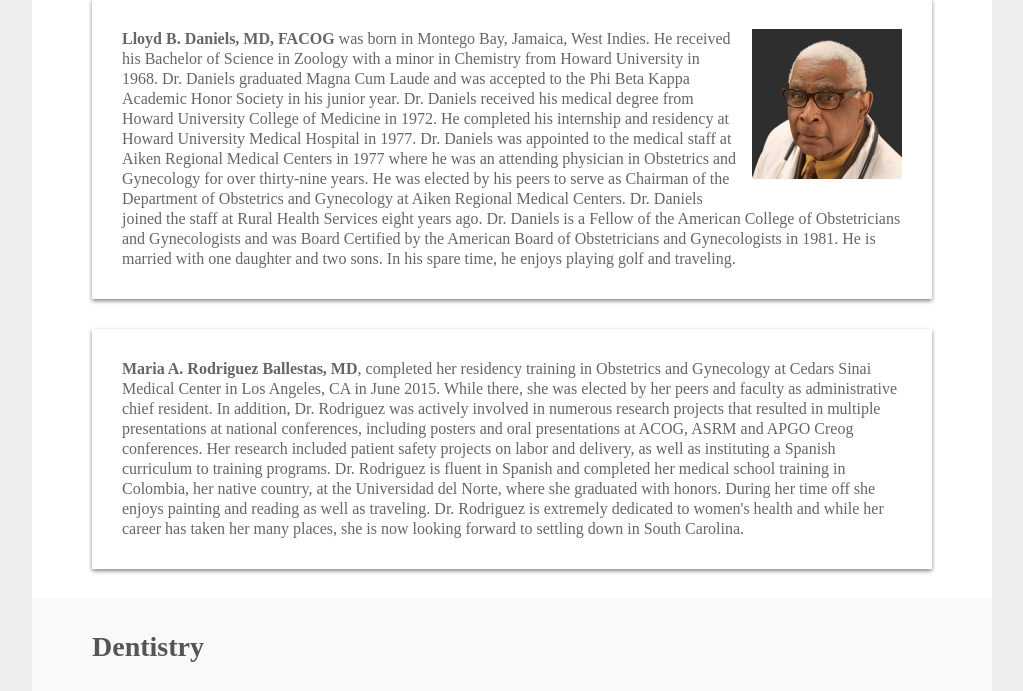
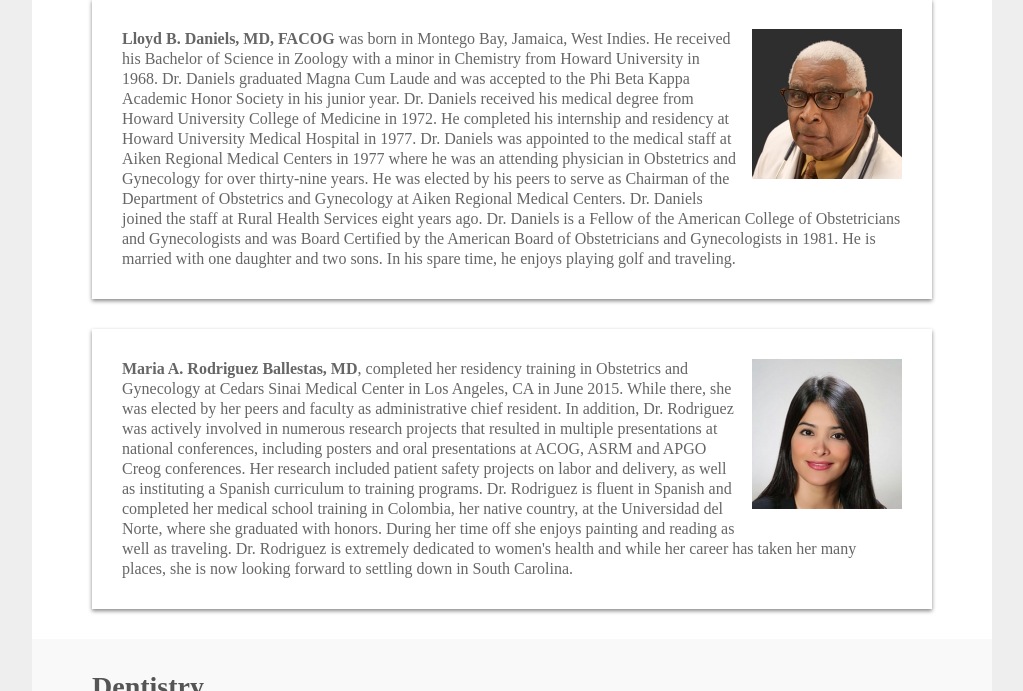
Before and after one commit to JesseNichols/RuralHealthServices, a PHP site: page /providers.php?language=1 in a window 1280 px wide. Shown: the part 5809-6500 px from the top of the page, without its empty margins (128-1151 px from the left). Run offline with PHP 8.4, Linux system fonts and the light colour scheme; some libraries are stand-ins or nearby versions.

Commit message:
Add image for Dr. Rodriguez and Physician Assistant section (including bio and image for Gerrald)

```diff
--- a/_includes/_content/_english/_home/providers.php
+++ b/_includes/_content/_english/_home/providers.php
@@ -84,7 +84,7 @@
             <p><img src="_images/staff/Daniels.jpg" alt="Lloyd B. Daniels, MD, FACOG"><b>Lloyd B. Daniels, MD, FACOG</b> was born in Montego Bay, Jamaica, West Indies. He received his Bachelor of Science in Zoology with a minor in Chemistry from Howard University in 1968. Dr. Daniels graduated Magna Cum Laude and was accepted to the Phi Beta Kappa Academic Honor Society in his junior year. Dr. Daniels received his medical degree from Howard University College of Medicine in 1972. He completed his internship and residency at Howard University Medical Hospital in 1977. Dr. Daniels was appointed to the medical staff at Aiken Regional Medical Centers in 1977 where he was an attending physician in Obstetrics and Gynecology for over thirty-nine years. He was elected by his peers to serve as Chairman of the Department of Obstetrics and Gynecology at Aiken Regional Medical Centers. Dr. Daniels joined the staff at Rural Health Services eight years ago. Dr. Daniels is a Fellow of the American College of Obstetricians and Gynecologists and was Board Certified by the American Board of Obstetricians and Gynecologists in 1981. He is married with one daughter and two sons. In his spare time, he enjoys playing golf and traveling.</p>
         </div>
         <div class="provider">
-            <p><!--<img src="_images/staff/Ballestas.jpg" alt="Maria A. Rodriguez Ballestas, MD">--><b>Maria A. Rodriguez Ballestas, MD</b>, completed her residency training in Obstetrics and Gynecology at Cedars Sinai Medical Center in Los Angeles, CA in June 2015. While there, she was elected by her peers and faculty as administrative chief resident. In addition, Dr. Rodriguez was actively involved in numerous research projects that resulted in multiple presentations at national conferences, including posters and oral presentations at ACOG, ASRM and APGO Creog conferences. Her research included patient safety projects on labor and delivery, as well as instituting a Spanish curriculum to training programs. Dr. Rodriguez is fluent in Spanish and completed her medical school training in Colombia, her native country, at the Universidad del Norte, where she graduated with honors. During her time off she enjoys painting and reading as well as traveling. Dr. Rodriguez is extremely dedicated to women's health and while her career has taken her many places, she is now looking forward to settling down in South Carolina. </p>
+            <p><img src="_images/staff/Rodriguez.jpg" alt="Maria A. Rodriguez Ballestas, MD"><b>Maria A. Rodriguez Ballestas, MD</b>, completed her residency training in Obstetrics and Gynecology at Cedars Sinai Medical Center in Los Angeles, CA in June 2015. While there, she was elected by her peers and faculty as administrative chief resident. In addition, Dr. Rodriguez was actively involved in numerous research projects that resulted in multiple presentations at national conferences, including posters and oral presentations at ACOG, ASRM and APGO Creog conferences. Her research included patient safety projects on labor and delivery, as well as instituting a Spanish curriculum to training programs. Dr. Rodriguez is fluent in Spanish and completed her medical school training in Colombia, her native country, at the Universidad del Norte, where she graduated with honors. During her time off she enjoys painting and reading as well as traveling. Dr. Rodriguez is extremely dedicated to women's health and while her career has taken her many places, she is now looking forward to settling down in South Carolina. </p>
         </div>
     </div>
 </section>
@@ -106,3 +106,11 @@
         </div>
     </div>
 </section>
+<section>
+    <div class="container">
+        <h3>Physician Assistant</h3>
+        <div class="provider">
+            <p><img src="_images/staff/Gerrald.jpg" alt="Keely Gerrald, MSPAS, PA-C"><b>Keely Gerrald, MSPAS, PA-C</b> was born and raised in Aiken, South Carolina.  She has recently returned to serve at Family Health Care as a Board Certified Physician Assistant.  She attended Clemson University where she completed a Bachelor’s Degree in Biochemistry and a minor in Spanish language.  Keely then completed her medical training at Elon University’s Physician Assistant Program.  She is a National Health Service Corps Scholar.  She enjoys running, reading, time spent at the beach or lake, and walks in Hitchcock Woods.</p>
+        </div>
+    </div>
+</section>
```
